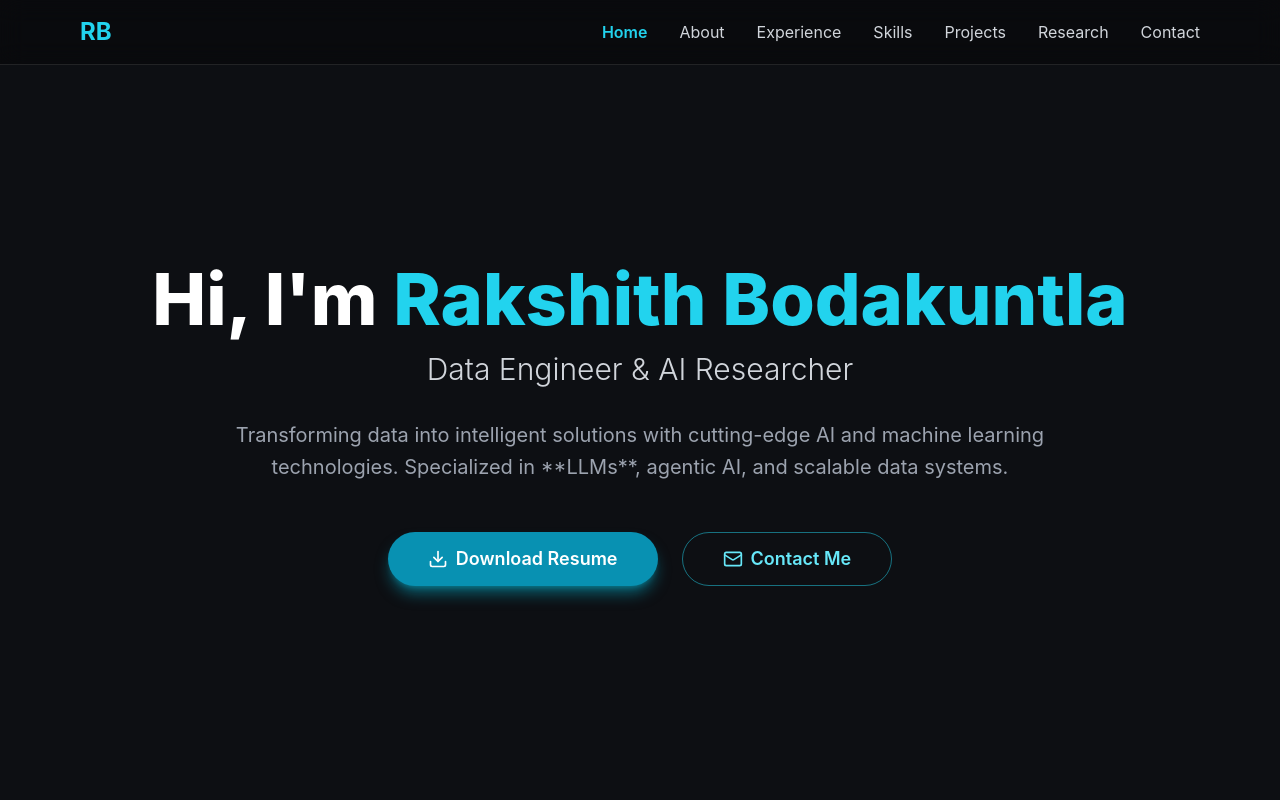
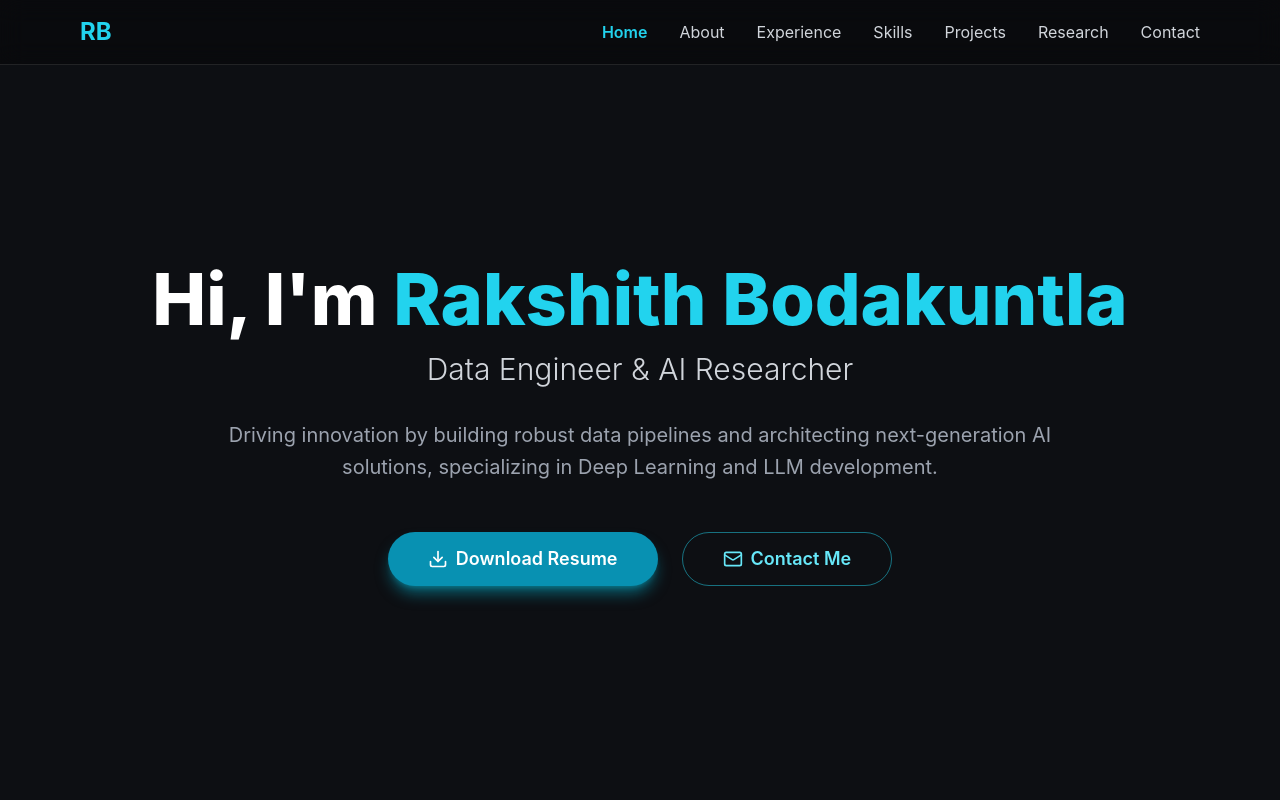
Before and after one commit to Rakshithbodakuntla/My_portfolio, a React (Vite) app: page / in a window 1280 px wide. Shown: the top 800 px of the page. Built offline with nearby package versions, Linux system fonts and the light colour scheme.

Commit message:
Update App.jsx

```diff
--- a/src/App.jsx
+++ b/src/App.jsx
@@ -248,9 +248,7 @@ useEffect(() => {
           </p>
 
           <p className="text-xl text-gray-400 mb-12 max-w-4xl mx-auto leading-relaxed">
-            Transforming data into intelligent solutions with cutting-edge AI and machine
-            learning technologies. Specialized in **LLMs**, agentic AI, and scalable data
-            systems.
+            Driving innovation by building robust data pipelines and architecting next-generation AI solutions, specializing in Deep Learning and LLM development.
           </p>
 
           <div className="flex flex-wrap justify-center gap-6">
```
